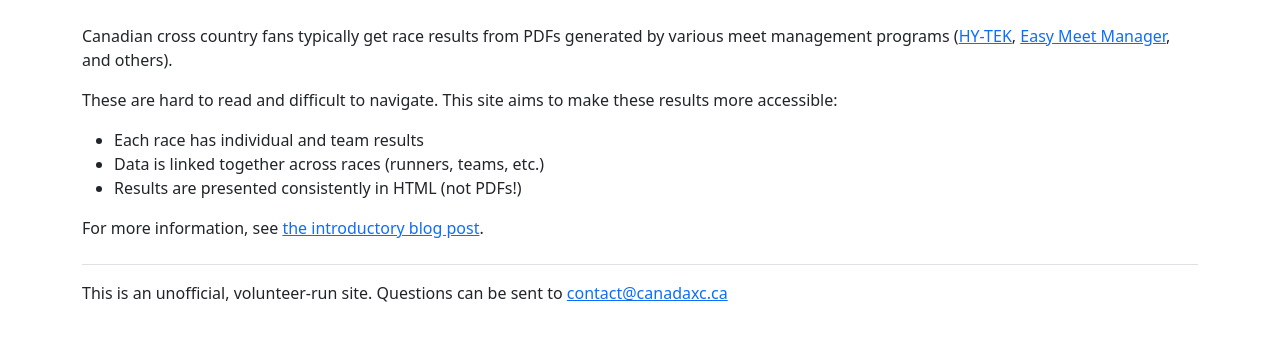
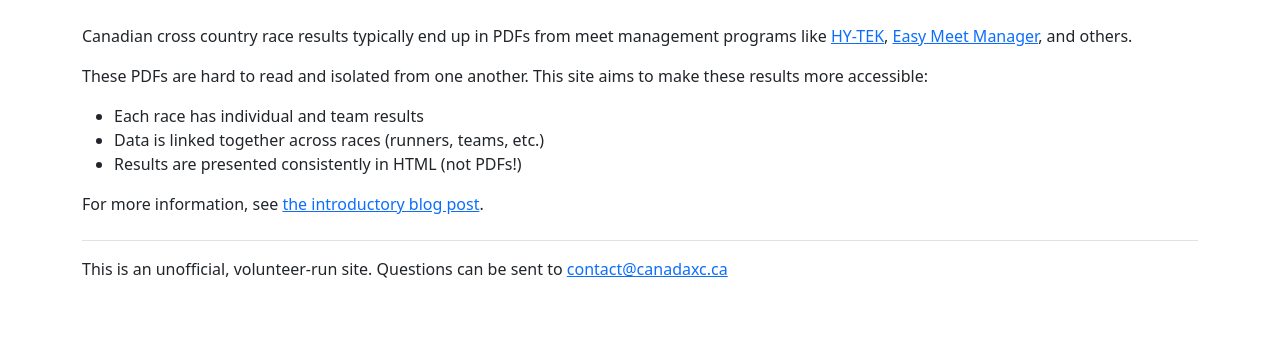
Before and after one commit to jhthompson/canada-xc, a Django app: page /about/ in a window 1280 px wide. Shown: the part 66-407 px from the top of the page. Run offline with Django 5.2, Linux system fonts and the light colour scheme; some libraries are stand-ins or nearby versions.

Commit message:
Tweak about again

```diff
--- a/racing/templates/racing/about.html
+++ b/racing/templates/racing/about.html
@@ -3,11 +3,11 @@
 {% block content %}
 
 <p>
-    Canadian cross country fans typically get race results from PDFs generated by various meet management programs (<a href="https://hytek.active.com/">HY-TEK</a>, <a href="https://www.goeasyware.com/">Easy Meet Manager</a>, and others).
+    Canadian cross country race results typically end up in PDFs from meet management programs like <a href="https://hytek.active.com/">HY-TEK</a>, <a href="https://www.goeasyware.com/">Easy Meet Manager</a>, and others.
 </p>
 
 <p>
-    These are hard to read and difficult to navigate. This site aims to make these results more accessible:
+    These PDFs are hard to read and isolated from one another. This site aims to make these results more accessible:
 </p>
 
 <ul>
```
